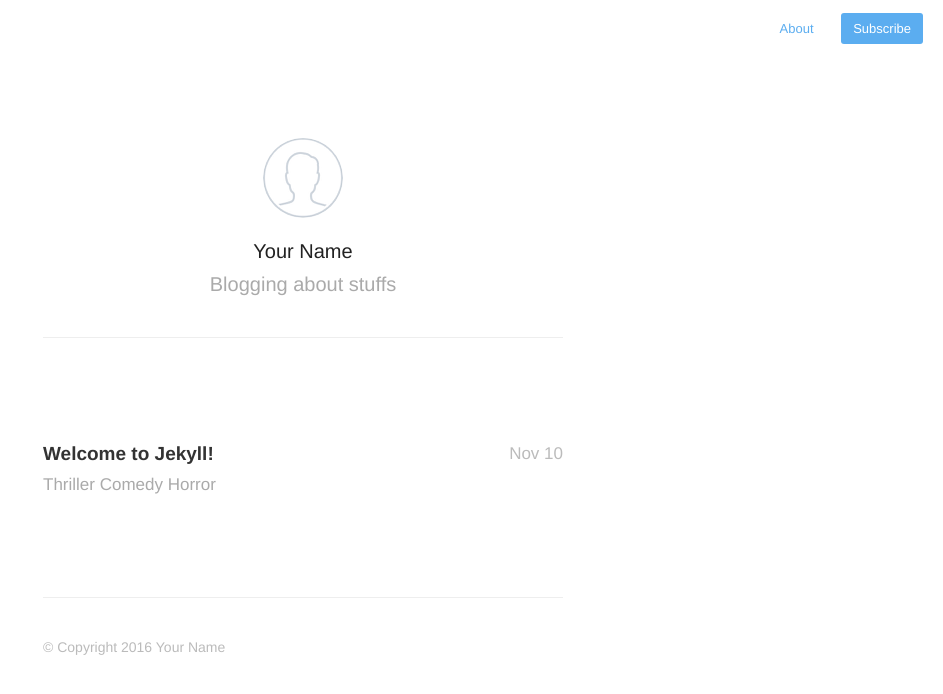
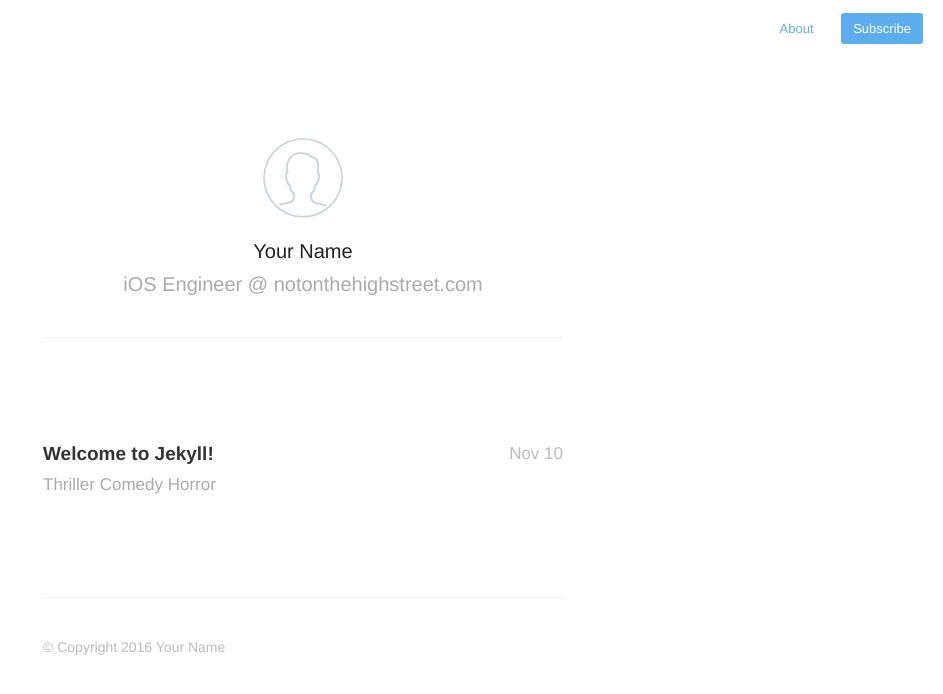
Before and after one commit to iotize/iotize.github.io, a Jekyll site: the page built from index.html, in a window 1280 px wide. Shown: the top 694 px of the page, without its empty margins (337-1280 px from the left). Built offline with Jekyll 4.4.1, drawn with Linux system fonts in a browser that asks for light colours; nearby versions of some CDN libraries; the list of posts is cut into pages by our own code; some of the changed lines change nothing that is shown.

Commit message:
Update site details

```diff
--- a/_config.yml
+++ b/_config.yml
@@ -1,6 +1,6 @@
-name: Your New Jekyll Site
-description: Blogging about stuffs
-meta_description: "Your New Jekyll Site, Blogging about stuffs"
+name: Ryan Davies - 📱 Engineer
+description: iOS Engineer @ notonthehighstreet.com
+meta_description: "Ryan Davies, iOS Engineer at notonthehighstreet.com. Blogging about iOS, Mac, and tvOS development – all things Swift and Objective-C."
 
 aboutPage: true
 
```
